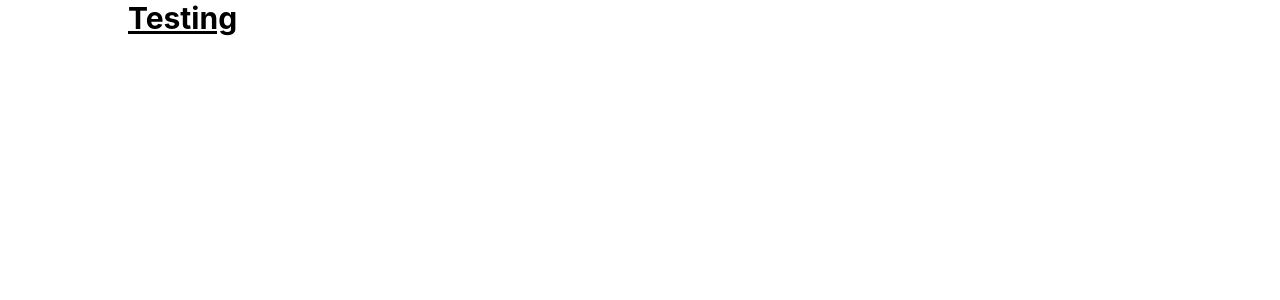
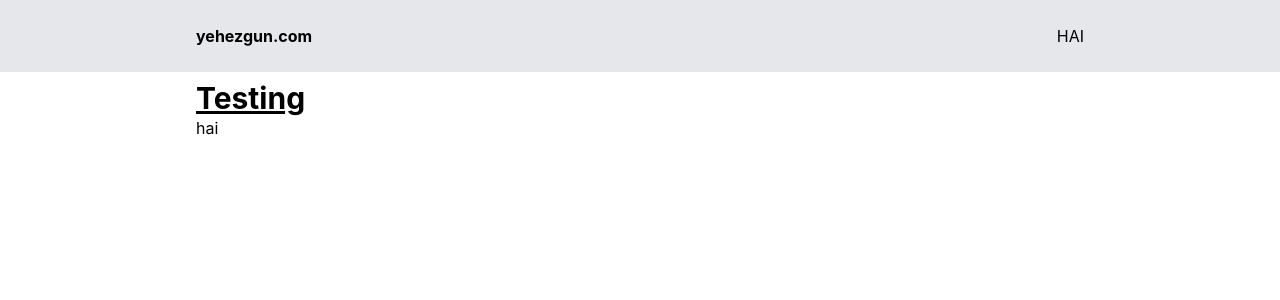
Before and after one commit to yehezkielgunawan/yehez-nexttailwind-starter, a Next.js app: page / in a window 1280 px wide. Shown: the top 300 px of the page. Built offline with nearby package versions, Linux system fonts and the light colour scheme.

Commit message:
style(HeaderComponent): :sparkles: add dummy header

```diff
--- a/package.json
+++ b/package.json
@@ -10,6 +10,7 @@
   },
   "dependencies": {
     "@typescript-eslint/eslint-plugin": "^5.8.0",
+    "clsx": "^1.1.1",
     "next": "12.0.7",
     "prettier": "^2.5.1",
     "react": "17.0.2",
--- /dev/null
+++ b/src/components/HeaderComponent.tsx
@@ -0,0 +1,14 @@
+import React from "react";
+
+const HeaderComponent = () => {
+  return (
+    <header className="fixed top-0 z-50 bg-gray-200 w-full sm:p-1 md:p-2">
+      <div className="layout flex justify-between items-center h-14 max-w-4xl mx-auto px-2 md:px-1">
+        <h5 className="font-bold">yehezgun.com</h5>
+        <h5>HAI</h5>
+      </div>
+    </header>
+  );
+};
+
+export default HeaderComponent;
--- a/src/layouts/Layout.tsx
+++ b/src/layouts/Layout.tsx
@@ -1,6 +1,6 @@
 import React from "react";
 
-const ContainerWrapper = ({ children }: { children: React.ReactNode }) => {
+const Layout = ({ children }: { children: React.ReactNode }) => {
   return (
     <section>
       <div className="layout-container">{children}</div>
@@ -8,4 +8,4 @@ const ContainerWrapper = ({ children }: { children: React.ReactNode }) => {
   );
 };
 
-export default ContainerWrapper;
+export default Layout;
--- a/src/pages/index.tsx
+++ b/src/pages/index.tsx
@@ -1,7 +1,8 @@
 import type { NextPage } from "next";
 import Head from "next/head";
 
-import ContainerWrapper from "@/layouts/Layout";
+import HeaderComponent from "@/components/HeaderComponent";
+import Layout from "@/layouts/Layout";
 
 const Home: NextPage = () => {
   return (
@@ -12,9 +13,11 @@ const Home: NextPage = () => {
         <link rel="icon" href="/favicon.ico" />
       </Head>
 
-      <ContainerWrapper>
+      <HeaderComponent />
+      <Layout>
         <h1 className="text-3xl font-bold underline">Testing</h1>
-      </ContainerWrapper>
+        <p>hai</p>
+      </Layout>
     </div>
   );
 };
--- a/src/styles/globals.css
+++ b/src/styles/globals.css
@@ -39,6 +39,6 @@
   .layout-container {
     /* 1100px */
     max-width: 64rem;
-    @apply mx-auto w-11/12;
+    @apply mx-auto mt-20 max-w-4xl px-2 md:px-1;
   }
 }
```
Also changed, not shown: 1 other file (tests, documents, lock files or other folders).
